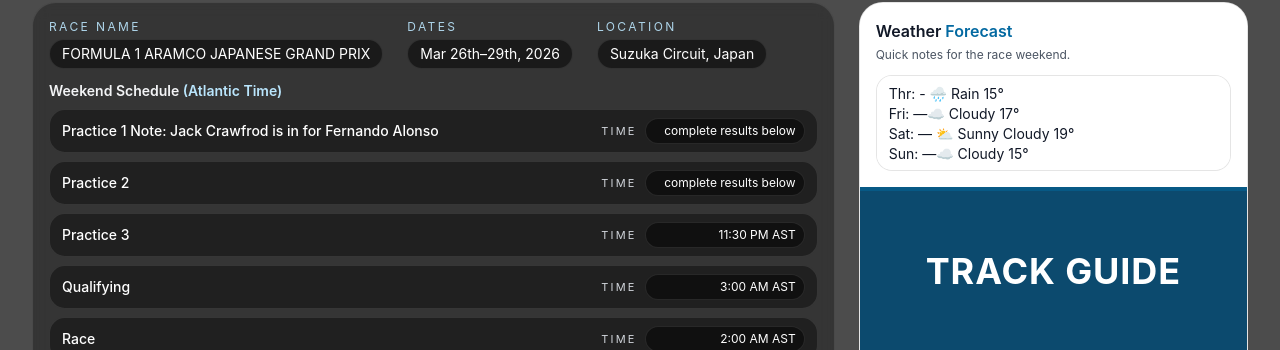
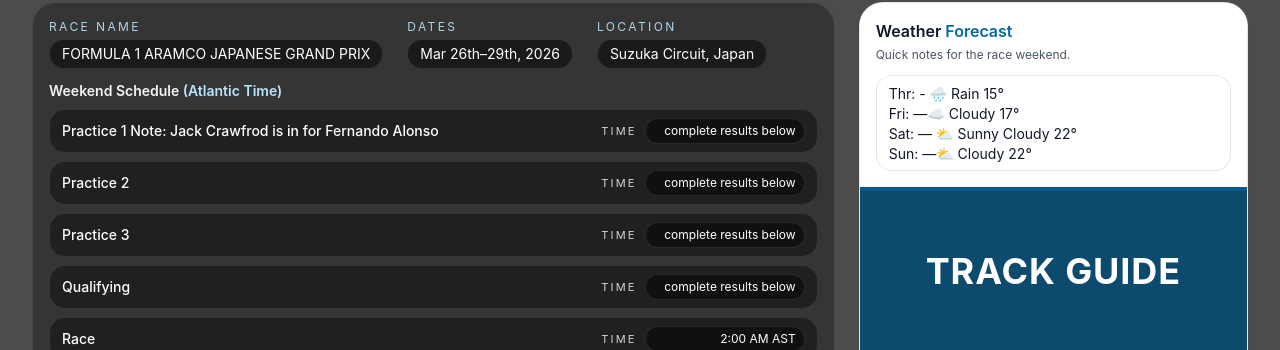
Before and after one commit to kcf1update/kcpage, a React (Create React App) app: page /next-race in a window 1280 px wide. Shown: the part 255-605 px from the top of the page. Built offline with nearby package versions, Linux system fonts and the light colour scheme.

Commit message:
news, youtube, session results and countdown bar fix 0328

```diff
--- a/src/components/CountdownBar.jsx
+++ b/src/components/CountdownBar.jsx
@@ -25,12 +25,13 @@ export default function CountdownBar() {
   }, []);
 
   if (timeLeft.total <= 0) {
-    return (
-      <div className="text-center text-red-400 font-semibold">
-        🇯🇵 JAPANESE GRAND PRIX LIVE NOW
-      </div>
-    );
-  }
+  return (
+    <div className="flex items-center justify-center gap-2 text-red-400 font-semibold">
+      <img src="/flags/jp.png" alt="Japan flag" className="h-4 w-auto" />
+      <span>JAPANESE GRAND PRIX LIVE NOW</span>
+    </div>
+  );
+}
 
   return (
   <div className="flex items-center justify-center gap-2 text-white font-semibold">
--- a/src/content/nextRaceContent.js
+++ b/src/content/nextRaceContent.js
@@ -210,53 +210,53 @@ ANT,1m30.225s	27,
 `;
 
 const PASTE_P3 = `
-NOR,,,
-VER,,,
-RUS,,,
-PIA,,,
-LEC,,,
-HAM,,,
-ALB,,,
-SAI,,,
-ALO,,,
-STR,,,
-OCO,,,
-BEA,,,
-HUL,,,
-BOR,,,
-GAS,,,
-COL,,,
-PER,,,
-BOT,,,
-LAW,,,
-LIN,,,
-HAD,,,
-ANT,,,
+NOR,1m30.600s	13,,
+VER,1m30.910s	22,,
+RUS,1m29.616s	18,,
+PIA,1m30.364s	19,,
+LEC,1m30.229s	20,,
+HAM,1m30.383s	23,,
+ALB,1m31.733s	20,,
+SAI,1m31.829s	26,,
+ALO,1m33.529s	14,,
+STR,1m33.485s	19,,
+OCO,1m31.326s	22,,
+BEA,1m31.558s	18,,
+HUL,1m30.358s	21,,
+BOR1m31.000s	21,,,
+GAS,1m31.082s	20,,
+COL,1m31.759s	25,,
+PER,1m32.540s	18,,
+BOT,1m32.503s	20,,
+LAW,1m31.097s	21,,
+LIN,1m31.288s	17,,
+HAD,1m31.094s	21,,
+ANT,1m29.362s	18,,
 `;
 
 const PASTE_Q = `
-NOR,,,
-VER,,,
-RUS,,,
-PIA,,,
-LEC,,,
-HAM,,,
-ALB,,,
-SAI,,,
-ALO,,,
-STR,,,
-OCO,,,
-BEA,,,
-HUL,,,
-BOR,,,
-GAS,,,
-COL,,,
-PER,,,
-BOT,,,
-LAW,,,
-LIN,,,
-HAD,,,
-ANT,,,
+NOR,1m30.401s	1m29.795s	1m29.409s,,
+VER,1m30.519s	1m30.262s,,
+RUS,1m29.967s	1m29.686s	1m29.076s,,
+PIA,1m30.200s	1m29.451s	1m29.132s,,
+LEC,1m29.915s	1m29.303s	1m29.405s,,
+HAM,1m30.309s	1m.29.589s	1m29.567s,,
+ALB,1m31.088s	,,
+SAI,1m30.927s	1m31.033s	,,
+ALO,1m32.646s,,
+STR,1m32.920s	,,
+OCO,1m30.915s	1m30.309s,,
+BEA,1m31.090s,,
+HUL,1m30.358s	1m30.387s	,,
+BOR,1m30.359s	1m29.990s	1m30.274s,,
+GAS,1m30.584s	1m29.874s	1m29.691s,,
+COL,1m30.931s	1m30.627s,,
+PER,1m32.206s,,
+BOT,1m32.330s,,
+LAW,1m30.657s	1m30.495s	,,
+LIN,1m30.781s	1m30.109s	1m30.319s,,
+HAD,1m30.662s	1m30.104s	1m29.978s,,
+ANT,1m30.035s,	1m29.048s,	1m28.778s
 `;
 
 const PASTE_RACE = `
@@ -296,8 +296,8 @@ export const nextRaceContent = {
 
   weather: `Thr: - 🌧️ Rain 15°
 Fri: —☁️ Cloudy 17°
-Sat: — ⛅ Sunny Cloudy 19°
-Sun: —☁️  Cloudy 15°`,
+Sat: — ⛅ Sunny Cloudy 22°
+Sun: —⛅  Cloudy 22°`,
 
  sessions: [
   {
@@ -322,7 +322,7 @@ Sun: —☁️  Cloudy 15°`,
   id: "p3",
   type: "practice",
   label: "Practice 3",
-  time: "11:30 PM AST",
+  time: "complete results below",
   trackNote: "",
   extraNote: "",
   results: parseLapPaste(PASTE_P3),
@@ -331,7 +331,7 @@ Sun: —☁️  Cloudy 15°`,
     id: "q",
     type: "qualifying",
     label: "Qualifying",
-    time: "3:00 AM AST",
+    time: "complete results below",
     trackNote: "",
     extraNote: "",
     results: parseQualifyingPaste(PASTE_Q),
--- a/src/content/youtubeSlots.js
+++ b/src/content/youtubeSlots.js
@@ -1,3 +1,5 @@
+import { buildQueries } from "@testing-library/dom";
+
 export const youtubeSlots = [
 
   {
@@ -11,9 +13,9 @@ export const youtubeSlots = [
 
   {
     slotId: "slot1",
-    title: "Why Max Verstappen EVICTED an F1 journalist in Japan! ",
-    youtubeInput: "https://youtu.be/ehVwmILc_Us",
-
+    title: "Kimi Antonelli's Pole Lap | 2026 Japanese Grand Prix | Pirelli ",
+    youtubeInput: "https://youtu.be/VT8ULSU6em8",
+   forceExternal :"blue"
 
 
   },
@@ -21,17 +23,16 @@ export const youtubeSlots = [
 
     {
   slotId: "slot2",
-  title: "Weekend Warm-Up | 2026 Japanese Grand Prix",
-  youtubeInput: "https://youtu.be/JXfK30F7Edw",
-  description: "I'm really surprised Lawrence Stroll let things get this far.",
-  forceExternal:"blue"
+  title: "Ted's Qualifying Notebook - Japanese Grand Prix 2026",
+  youtubeInput: "https://youtu.be/gqcO4OJ3uSQ",
+
 },
 
 
   {
     slotId: "slot3",
-    title: "F1 livestream with Peter Windsor feat. Kenny Handkammer",
-    youtubeInput: "https://youtu.be/iAWHWewiosY",
+    title: "2026 F1 Japanese GP qualifying analysis by Peter Windsor",
+    youtubeInput: "https://youtu.be/G8ux9wQMsko",
 
 
   }
```
Also changed, not shown: src/content/newsSlots.js (+68 -68 lines).
